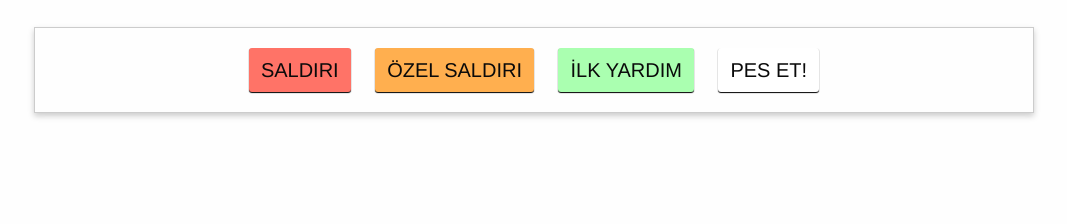
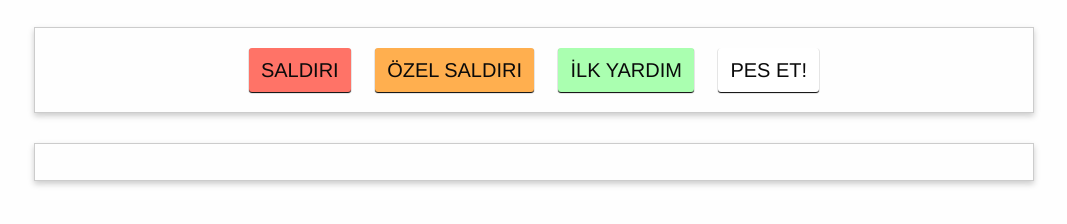
Before and after one commit to vankenobi/Monster-Game, a plain HTML site: page index.html in a window 1280 px wide. Both pictures are taken after a click on the button "YENİ OYUN". Shown: the part 134-358 px from the top of the page, without its empty margins (106-1173 px from the left). Drawn offline with nearby package versions, Linux system fonts and the light colour scheme.

Commit message:
photo added.

```diff
--- a/index.html
+++ b/index.html
@@ -39,7 +39,7 @@
             <button id="give-up" @click="give_up">PES ET!</button>
         </div>
     </section>
-    <section class="row log" v-if = "logs.length < 0">
+    <section class="row log" v-if = "game_is_on">
         <div class="small-12 columns">
             <ul>
                 <li :class="{ 'player-turn' : log.turn == 'p', 'monster-turn' : log.turn == 'm' }"
```
Also changed, not shown: screencapture-127-0-0-1-5500-index-html-2022-04-29-00_29_55.png (added).
